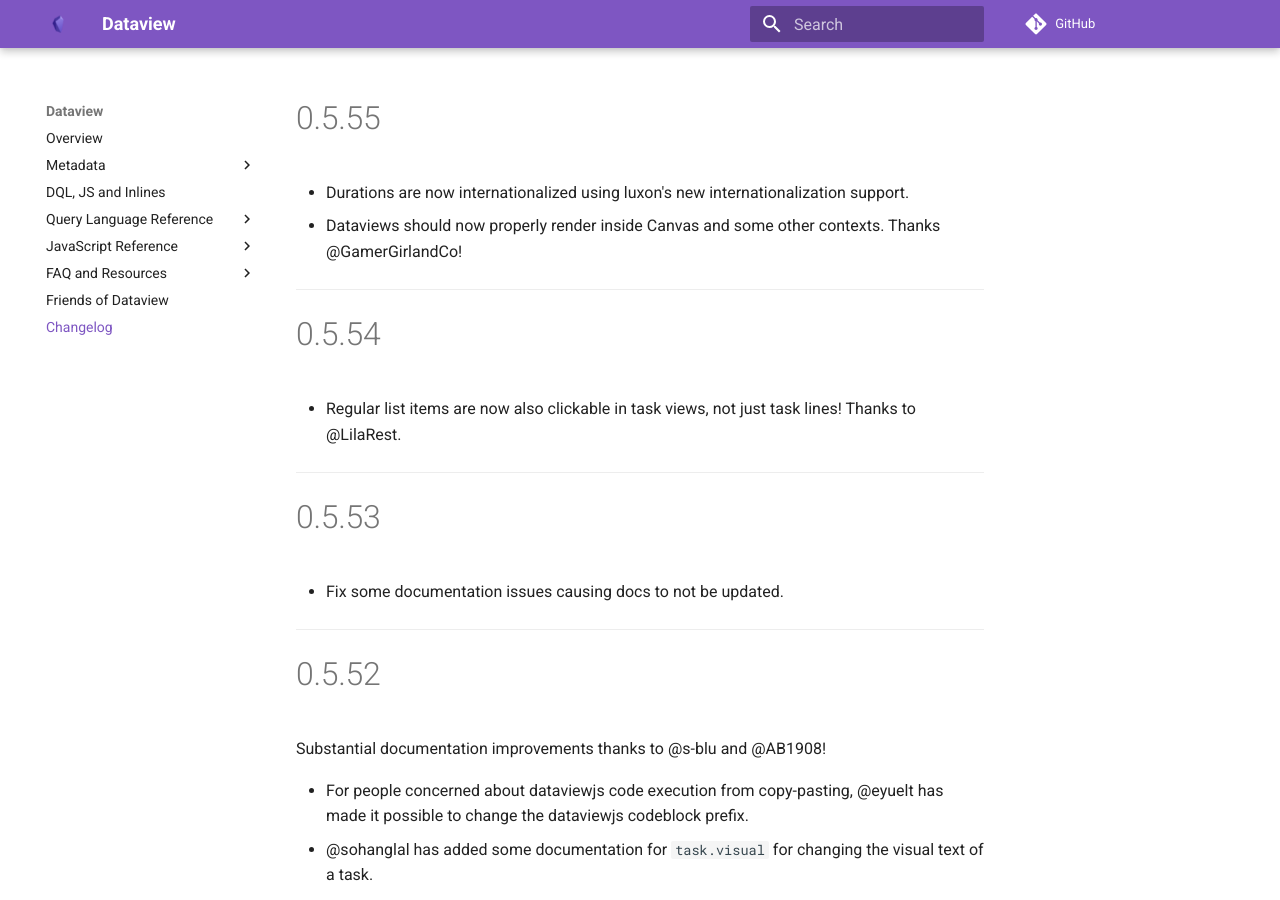
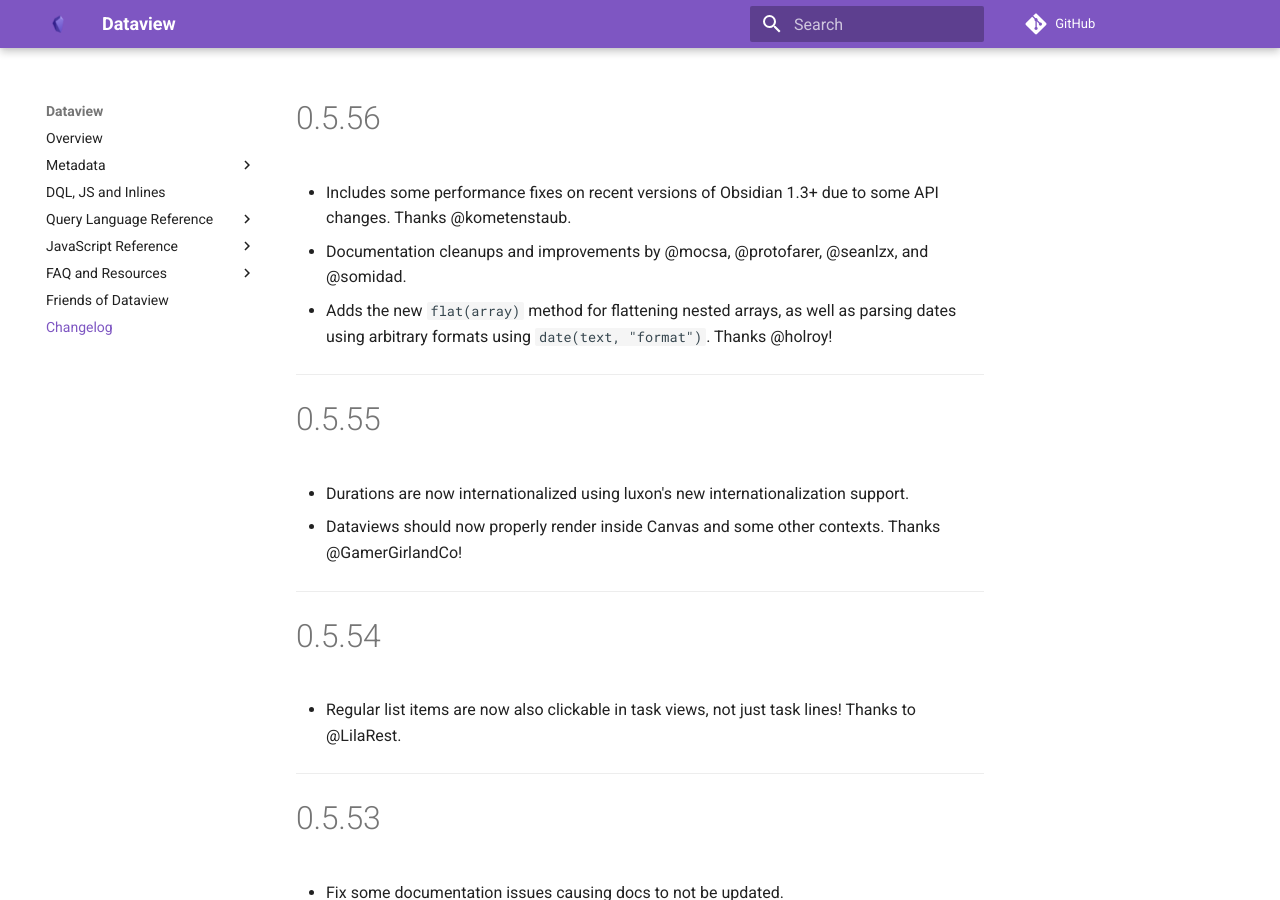
Before and after one commit to blacksmithgu/obsidian-dataview, an MkDocs documentation site: the page built from docs/docs/changelog.md, in a window 1280 px wide and 900 px high. Built offline with MkDocs 1.6.1 and Material for MkDocs 9.7.7, drawn with Linux system fonts in a browser that asks for light colours; comment, search, counter and statistics services are not loaded.

Commit message:
Auto-release 0.5.56

```diff
--- a/docs/docs/changelog.md
+++ b/docs/docs/changelog.md
@@ -1,3 +1,12 @@
+# 0.5.56
+
+- Includes some performance fixes on recent versions of Obsidian 1.3+ due to some API changes. Thanks @kometenstaub.
+- Documentation cleanups and improvements by @mocsa, @protofarer, @seanlzx, and @somidad.
+- Adds the new `flat(array)` method for flattening nested arrays, as well as parsing dates using arbitrary formats using
+  `date(text, "format")`. Thanks @holroy!
+
+---
+
 # 0.5.55
 
 - Durations are now internationalized using luxon's new internationalization support.
--- a/manifest-beta.json
+++ b/manifest-beta.json
@@ -1,7 +1,7 @@
 {
   "id": "dataview",
   "name": "Dataview",
-  "version": "0.5.55",
+  "version": "0.5.56",
   "minAppVersion": "0.13.11",
   "description": "Complex data views for the data-obsessed.",
   "author": "Michael Brenan <blacksmithgu@gmail.com>",
--- a/package.json
+++ b/package.json
@@ -1,6 +1,6 @@
 {
   "name": "obsidian-dataview",
-  "version": "0.5.55",
+  "version": "0.5.56",
   "description": "Advanced data views for Obsidian.md.",
   "main": "lib/index.js",
   "types": "lib/index.d.ts",
--- a/versions.json
+++ b/versions.json
@@ -131,5 +131,6 @@
   "0.5.52": "0.12.0",
   "0.5.53": "0.12.0",
   "0.5.54": "0.12.0",
-  "0.5.55": "0.12.0"
+  "0.5.55": "0.12.0",
+  "0.5.56": "0.12.0"
 }
```
Also changed, not shown: CHANGELOG.md, manifest.json.
